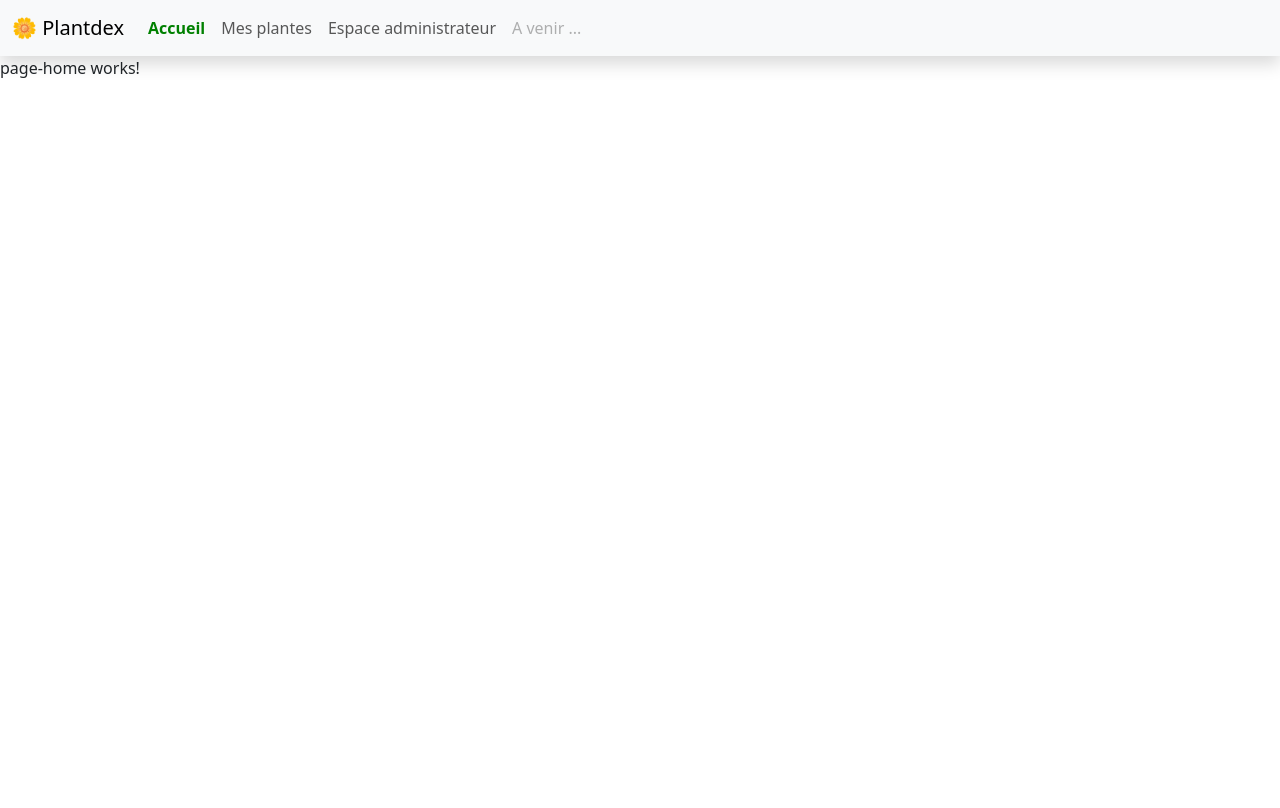
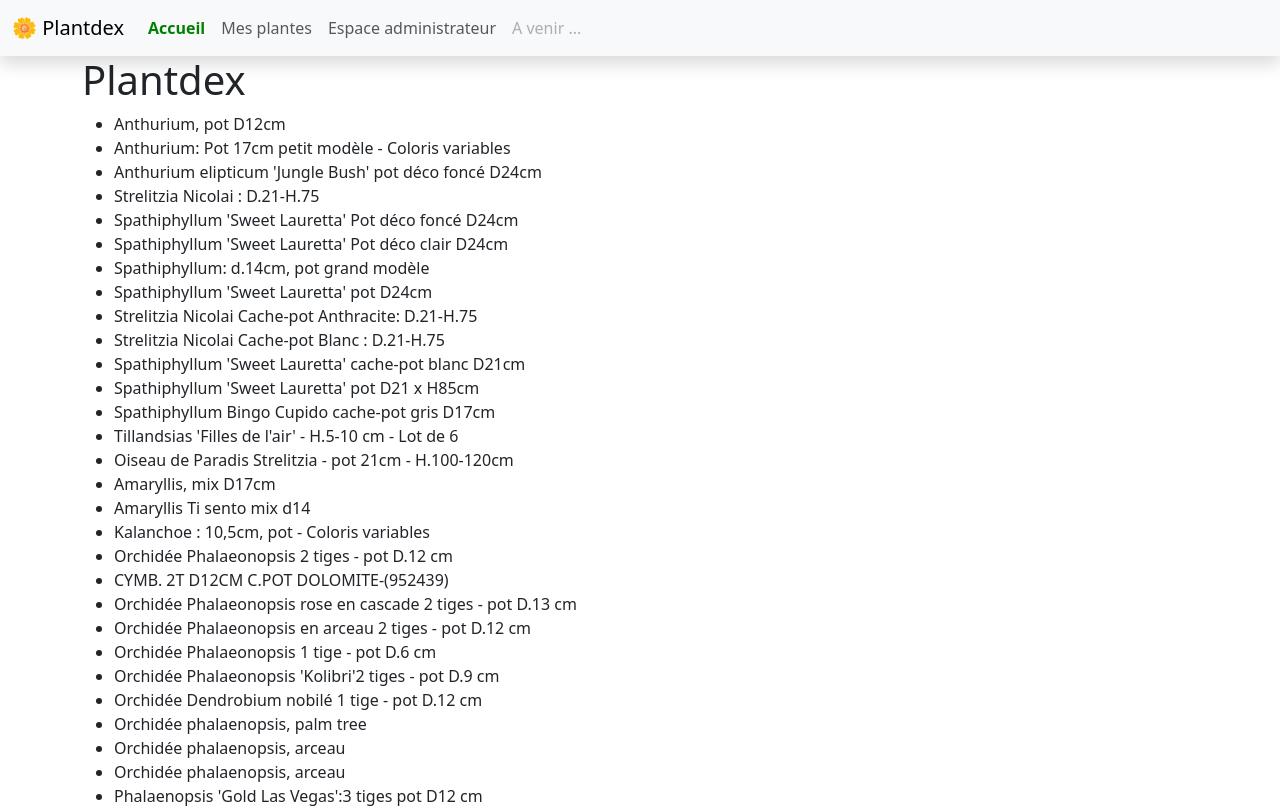
Before and after one commit to alexandreg67/plantdex, an Angular app: page /home in a window 1280 px wide. Shown: the top 808 px of the page. Built offline with nearby package versions, Linux system fonts and the light colour scheme; data requests are answered from the project's data file.

Commit message:
fin du test

```diff
--- /dev/null
+++ b/src/app/components/plant-list/plant-list.component.html
@@ -0,0 +1,3 @@
+<ul>
+    <li *ngFor="let plant of item">{{ plant.nom }}</li>
+</ul>
--- /dev/null
+++ b/src/app/components/plant-list/plant-list.component.ts
@@ -0,0 +1,14 @@
+import { Component, Input } from '@angular/core';
+import { Plant } from 'src/app/models/plant';
+
+@Component({
+  selector: 'app-plant-list',
+  templateUrl: './plant-list.component.html',
+  styleUrls: ['./plant-list.component.css']
+})
+export class PlantListComponent {
+
+  @Input()
+  item: Plant[] = [];
+
+}
--- a/src/app/pages/page-home/page-home.component.html
+++ b/src/app/pages/page-home/page-home.component.html
@@ -1 +1,9 @@
-<p>page-home works!</p>
+<div class="container">
+    <h1 class="title">Plantdex</h1>
+    <div class="container-plants">
+        <!-- <ul>
+            <li *ngFor="let plant of plantsToDisplay">{{ plant.nom }}</li>
+        </ul> -->
+        <app-plant-list [item]="plantsToDisplay"></app-plant-list>
+    </div>
+</div>
--- a/src/app/pages/page-home/page-home.component.ts
+++ b/src/app/pages/page-home/page-home.component.ts
@@ -1,10 +1,35 @@
-import { Component } from '@angular/core';
+import { Component, OnInit, Output } from '@angular/core';
+import { Plant } from 'src/app/models/plant';
+import { PlantService } from 'src/app/services/plant.service';
 
 @Component({
   selector: 'app-page-home',
   templateUrl: './page-home.component.html',
   styleUrls: ['./page-home.component.css']
 })
-export class PageHomeComponent {
+export class PageHomeComponent implements OnInit{
+
+  plantsToDisplay: Plant[] = [];
+
+  constructor(private plantService: PlantService) {}
+
+
+  ngOnInit(): void {
+    // this.plantService.getPlants().subscribe((plants: Plant[]) => {
+    //   this.plantsToDisplay = plants;
+    //   console.log(this.plantsToDisplay);
+
+    // })
+
+    const notreFluxDonnees = this.plantService.getPlants();
+    notreFluxDonnees.subscribe((data: Plant[]) => {
+      console.log('mes données après call api : ', data);
+
+      this.plantsToDisplay = data;
+
+    });
+
+
+  }
 
 }
--- /dev/null
+++ b/src/app/services/plant.service.ts
@@ -0,0 +1,17 @@
+import { HttpClient } from '@angular/common/http';
+import { Injectable } from '@angular/core';
+import { Observable } from 'rxjs';
+import { Plant } from '../models/plant';
+
+@Injectable({
+  providedIn: 'root'
+})
+export class PlantService {
+
+  constructor(private http: HttpClient) { }
+
+  getPlants(): Observable<Plant[]> {
+    return this.http.get<Plant[]>("http://localhost:3000/plants");
+  }
+
+}
```
Also changed, not shown: src/app/app.module.ts (+6 -2 lines), src/app/components/plant-list/plant-list.component.css (added), 2 other files (tests, documents, lock files or other folders).
